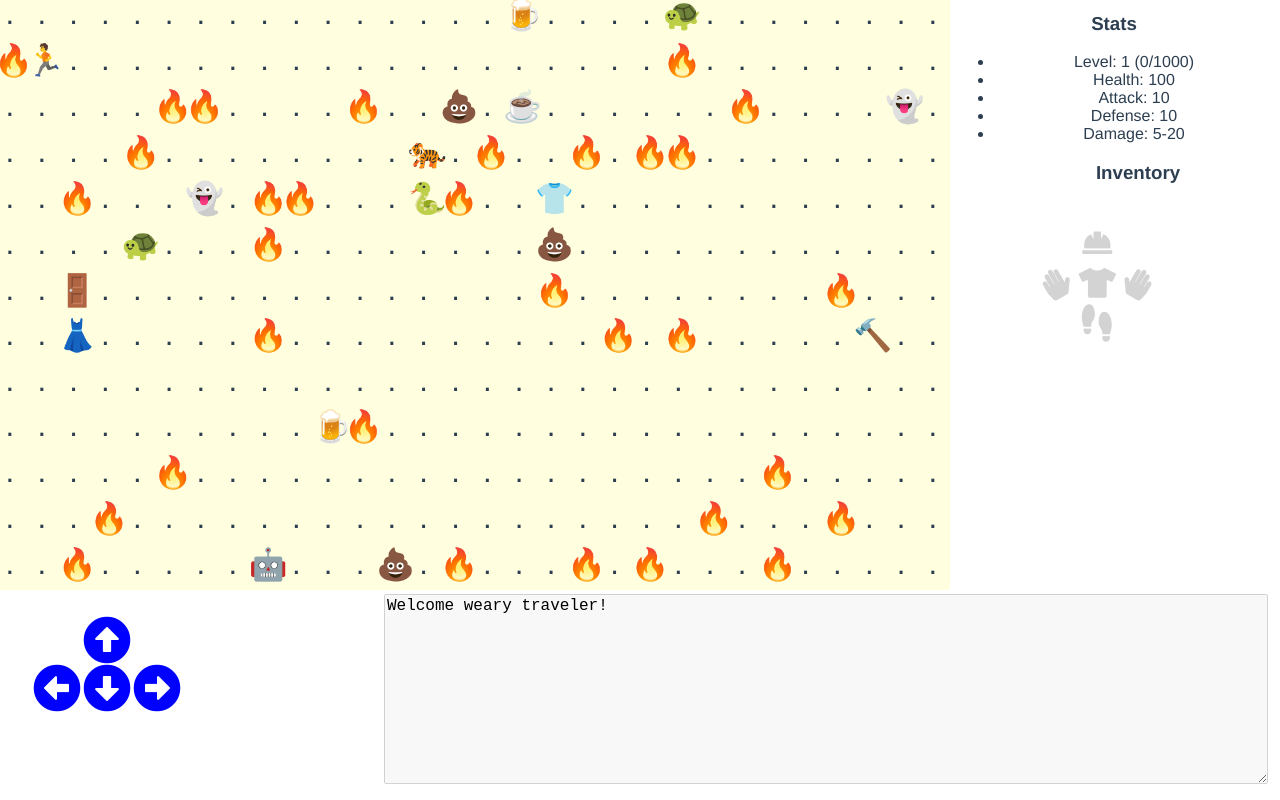
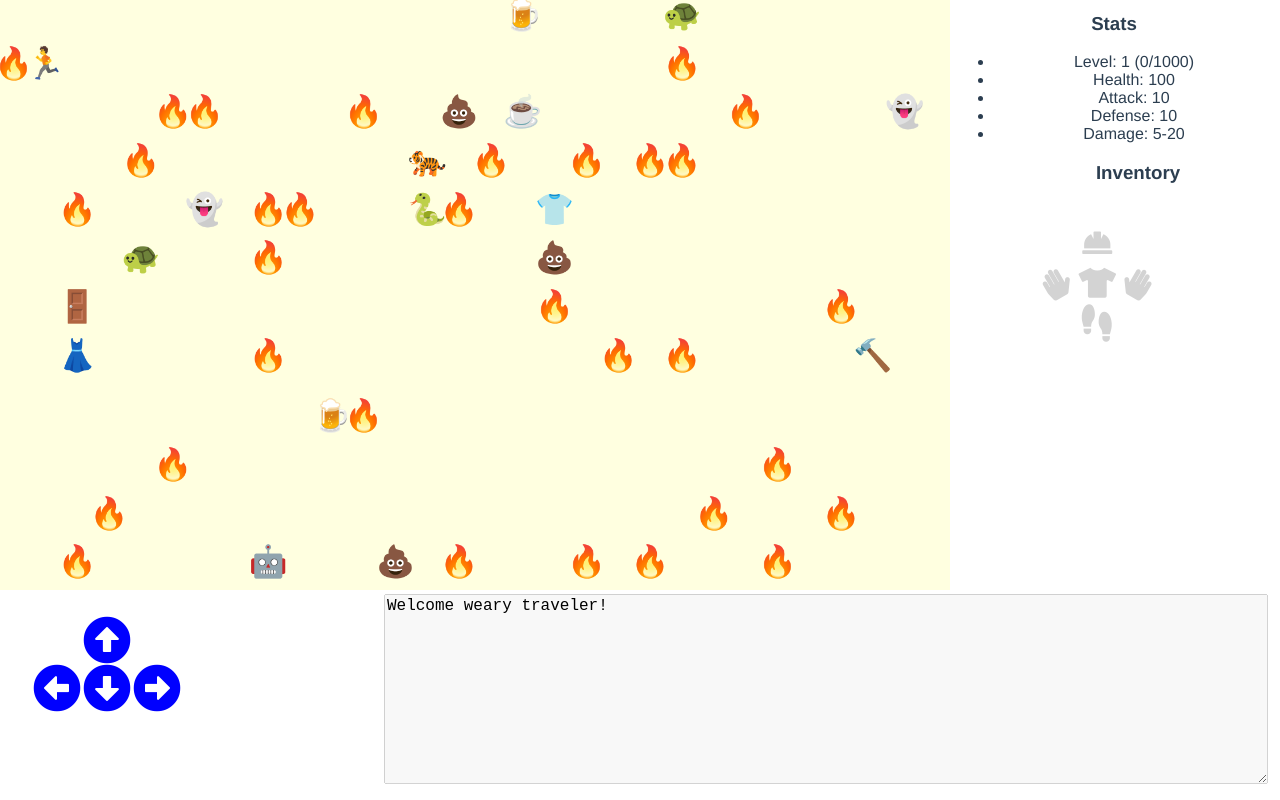
Before and after one commit to Humakt83/vue-rougelite, a Vue app: page / in a window 1280 px wide. Built offline with nearby package versions, Linux system fonts and the light colour scheme.

Commit message:
Fix height issue (remove dot)

```diff
--- a/src/components/Level.vue
+++ b/src/components/Level.vue
@@ -17,7 +17,7 @@ const getTileType = (tile, environment) => {
     return environment.wallSymbol;
   }
   if (!tile.content){
-    return '.';
+    return '';
   }
   if (tile.content.isPlayer){
     return "🏃"
@@ -76,6 +76,7 @@ a {
 .level {
   display: grid;
   grid-template-columns: repeat(30, 3.33%);
+  grid-template-rows: repeat(13, 7,69%);
   align-items: center;
   width: calc(75vw - 4px);
   height: calc(75vh - 4px);
```
